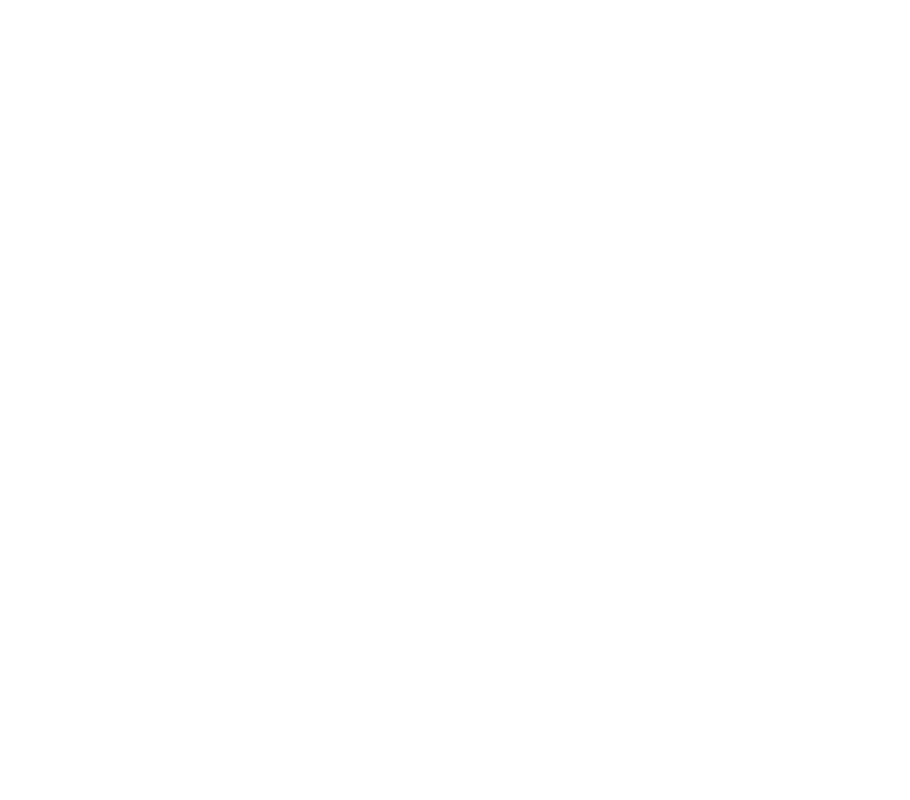
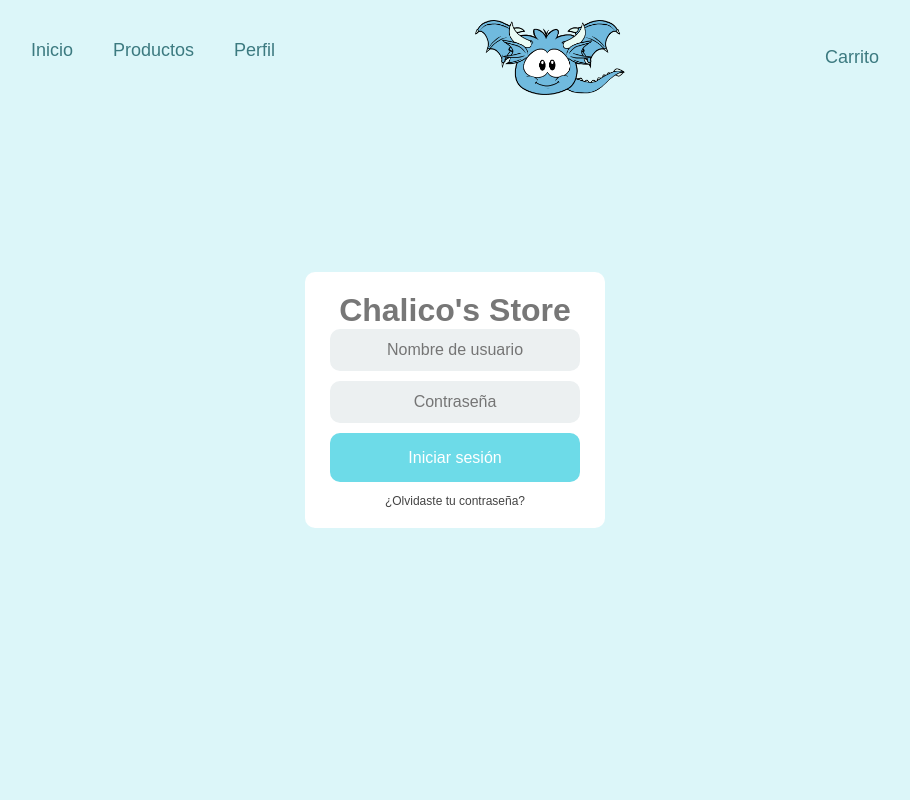
Before and after one commit to Azrielx86/NEyDW_Proyecto, a PHP site: page /login.php in a window 1280 px wide. Before the commit the part shown is empty. Shown: the whole page, without its empty margins (185-1095 px from the left). Run offline with PHP 8.4, Linux system fonts and the light colour scheme.

Commit message:
Cambios en diferentes paginas

```diff
--- a/eq10/login.php
+++ b/eq10/login.php
@@ -0,0 +1,53 @@
+<html>
+<head>
+    <meta charset="UTF-8">
+    <meta name="viewport" content="width=device-width, initial-scale=1.0">
+    <title>Log in</title>
+    <link rel="stylesheet" href="styleli.css">
+</head>
+<header>
+    <div class="menu container">
+        <nav class="navbar">
+            <div class="menu-1">
+                <ul>
+                    <li><a href="index.php">Inicio</a></li>
+                    <li><a href="#">Productos</a></li>
+                    <li><a href="#">Perfil</a></li>
+                </ul>
+            </div>
+            <img class="logo-2" src="images/logo.webp"  alt="">
+            <div class="menu-2">
+                <ul>
+                    <li><a href="#">Carrito</a></li>
+                </ul>
+            </div>
+        </nav>
+    </div>
+</header>
+<body>
+    <body>
+        <div class="login">
+            <div class="login-screen">
+                <div class="app-title">
+                    <h1>Chalico's Store</h1>
+                </div>
+
+                <div class="login-form">
+                    <div class="control-group">
+                    <input type="text" class="login-field" value="" placeholder="Nombre de usuario" id="login-name">
+                    <label class="login-field-icon fui-user" for="login-name"></label>
+                    </div>
+
+                    <div class="control-group">
+                    <input type="password" class="login-field" value="" placeholder="Contraseña" id="login-pass">
+                    <label class="login-field-icon fui-lock" for="login-pass"></label>
+                    </div>
+
+                    <a class="btn btn-primary btn-large btn-block" href="#">Iniciar sesión</a>
+                    <a class="login-link" href="#">¿Olvidaste tu contraseña?</a>
+                </div>
+            </div>
+        </div>
+    </body>
+</body>
+</html>
--- /dev/null
+++ b/eq10/styleli.css
@@ -0,0 +1,138 @@
+* {
+    margin: 0;
+    padding: 0;
+    box-sizing: border-box;
+    text-decoration: none;
+    list-style: none;
+    }
+
+    *:focus {
+      outline: none;
+    }
+    body {
+    font-family: "Poppins", sans-serif;
+    background-color: #DCF6F9;
+    padding: 50px;
+    display: flex;
+    justify-content: center;
+    align-items: center;
+    }
+    .login {
+    margin: 20px auto;
+    width: 300px;
+    }
+    .login-screen {
+    background-color: #FFF;
+    padding: 20px;
+    border-radius: 10px
+    }
+
+    .app-title {
+    text-align: center;
+    color: #777;
+    }
+
+    .login-form {
+    text-align: center;
+    }
+    .control-group {
+    margin-bottom: 10px;
+    }
+
+    input {
+    text-align: center;
+    background-color: #ECF0F1;
+    border: 2px solid transparent;
+    border-radius: 10px;
+    font-size: 16px;
+    font-weight: 200;
+    padding: 10px 0;
+    width: 250px;
+    transition: border .5s;
+    }
+
+    input:focus {
+    border: 2px solid #6DDBE8;
+    box-shadow: none;
+    }
+
+    .btn {
+      border: 2px solid transparent;
+      background: #6DDBE8;
+      color: #ffffff;
+      font-size: 16px;
+      line-height: 25px;
+      padding: 10px 0;
+      text-decoration: none;
+      text-shadow: none;
+      border-radius: 10px;
+      box-shadow: none;
+      transition: 0.25s;
+      display: block;
+      width: 250px;
+      margin: 0 auto;
+    }
+
+    .btn:hover {
+      background-color: #60C3CE;
+    }
+
+    .login-link {
+      font-size: 12px;
+      color: #444;
+      display: block;
+      margin-top: 12px;
+    }
+
+    .logo-2 {
+        width: 150px;
+    }
+    .menu-2 {
+        margin-left: 180px;
+        display: flex;
+        align-items: center;
+    }
+
+    .menu {
+        position: absolute;
+        top: 20px;
+        left: 0;
+        right: 0;
+        display: flex;
+        justify-content: center;
+        z-index: 1000;
+    }
+
+    .container {
+        max-width: 1200px;
+        margin: 0 auto;
+    }
+
+    .navbar {
+        display: flex;
+    }
+
+    .menu-1 {
+        margin-right: 180px;
+    }
+
+    .header-content {
+        margin-top: 200px;
+        padding-bottom: 50px;
+    }
+
+    .menu .navbar ul li {
+        position: relative;
+        float: left;
+    }
+
+    .menu .navbar ul li a {
+        font-size: 18px;
+        padding: 20px;
+        color: #3C7A80;
+        display: block;
+    }
+
+    .menu .navbar ul li a:hover {
+        color: #60C3CE;
+    }
```
Also changed, not shown: eq10/index.php (+4 -11 lines), eq10/products.php (+12 -0 lines).
